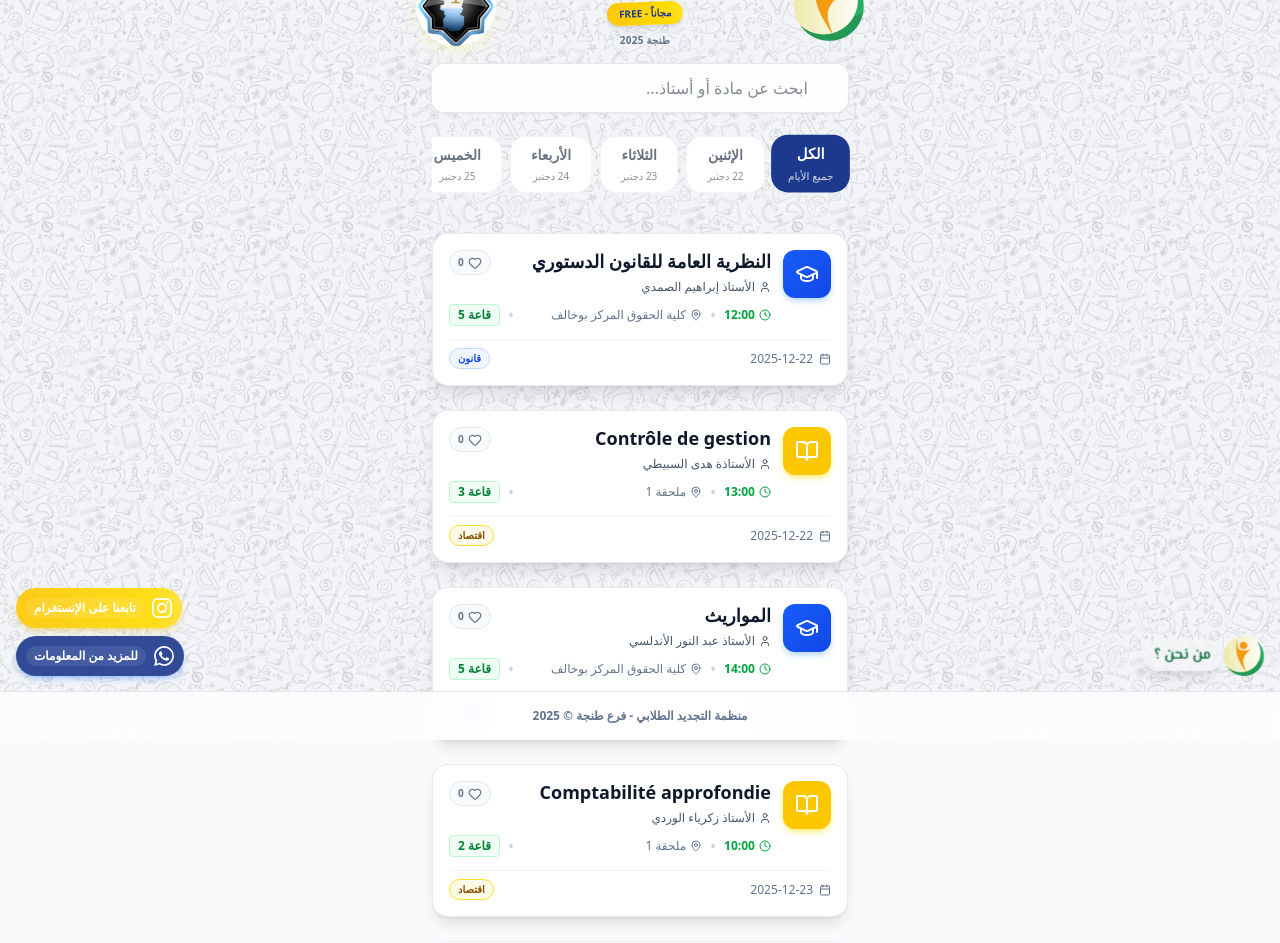
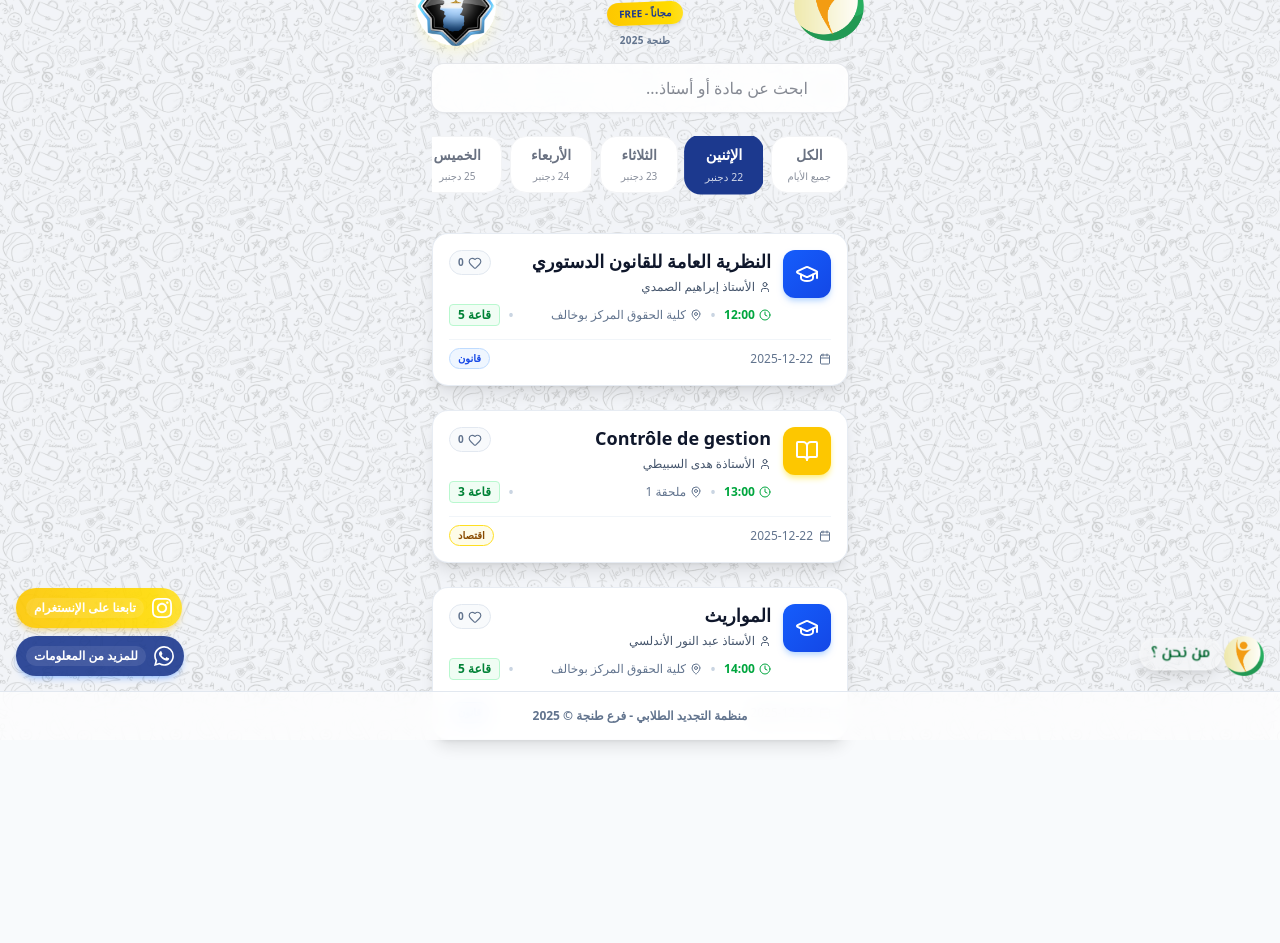
Before and after one commit to AbdellahBM/orema_courses, a Next.js app: page / in a window 1280 px wide. Shown: the part 60-1003 px from the top of the page. Built offline with nearby package versions, Linux system fonts and the light colour scheme.

Commit message:
Update schedule: cancel Probabilite class and focus current day

```diff
--- a/app/home/components/ScheduleCard.tsx
+++ b/app/home/components/ScheduleCard.tsx
@@ -8,8 +8,11 @@ import { useLikes } from '../hooks/useLikes';
 import { isClassPassed } from '../utils/dateUtils';
 
 /*
-  Modern profile-style card component with like functionality.
-  Optimized for compact layout with better space management.
+  File Purpose:
+  - Renders a modern, compact card for a single `ClassSession`, including professor, time, location, and interaction controls.
+  - Integrates the likes system so students can express interest in specific classes while keeping the layout space-efficient.
+  - Updated to visually flag canceled classes (via `session.isCancelled`) such as the Probabilité class, clearly indicating that
+    the class will not take place while still showing its original schedule slot.
 */
 
 interface ScheduleCardProps {
@@ -28,18 +31,19 @@ export default function ScheduleCard({ session, index }: ScheduleCardProps) {
     : 'bg-yellow-50 text-yellow-800 border-yellow-300';
 
   const passed = isClassPassed(session.date, session.time);
+  const cancelled = session.isCancelled;
 
   return (
     <motion.div
       initial={{ opacity: 0, y: 20 }}
-      animate={{ opacity: passed ? 0.85 : 1, y: 0 }}
+      animate={{ opacity: passed || cancelled ? 0.85 : 1, y: 0 }}
       transition={{ delay: index * 0.08, duration: 0.4 }}
-      whileTap={passed ? {} : { scale: 0.98 }}
-      className={`relative group ${passed ? 'pointer-events-none' : ''}`}
+      whileTap={passed || cancelled ? {} : { scale: 0.98 }}
+      className={`relative group ${passed || cancelled ? 'pointer-events-none' : ''}`}
     >
       {/* Main Card */}
       <div className={`bg-white rounded-2xl shadow-lg border border-slate-200/80 transition-all duration-300 overflow-hidden ${
-        passed
+        passed || cancelled
           ? 'opacity-85 grayscale'
           : session.category === 'Law'
             ? 'active:shadow-xl active:border-blue-200/60'
@@ -56,7 +60,7 @@ export default function ScheduleCard({ session, index }: ScheduleCardProps) {
                 ? 'bg-gradient-to-br from-blue-600 to-blue-700 shadow-md shadow-blue-200 text-white'
                 : 'bg-yellow-400 shadow-md shadow-yellow-200 text-white'
             } flex items-center justify-center shrink-0 ${
-              passed ? 'opacity-60' : ''
+              passed || cancelled ? 'opacity-60' : ''
             }`}>
               {session.category === 'Law' ? (
                 <GraduationCap className="w-6 h-6" />
@@ -70,18 +74,23 @@ export default function ScheduleCard({ session, index }: ScheduleCardProps) {
               <div className="flex items-start justify-between gap-2 mb-1">
                 <div className="flex-1 min-w-0">
                   <h3 className={`text-lg font-bold leading-tight line-clamp-2 ${
-                    passed ? 'text-slate-400' : 'text-slate-900'
+                    passed || cancelled ? 'text-slate-400' : 'text-slate-900'
                   }`}>
                     {session.subject}
                   </h3>
-                  {session.notConfirmed && !passed && (
+                  {session.notConfirmed && !passed && !cancelled && (
                     <span className="inline-block mt-1 text-xs font-bold text-red-600 animate-pulse">
                       ⚠️ غير مؤكد
                     </span>
                   )}
+                  {cancelled && (
+                    <span className="inline-block mt-1 text-xs font-bold text-red-600">
+                      ❌ تم إلغاء هذه الحصة
+                    </span>
+                  )}
                 </div>
                 {/* Like Button */}
-                {!passed && (
+                {!passed && !cancelled && (
                   <button
                     onClick={toggleLike}
                     className={`flex items-center gap-1 px-2 py-1 rounded-full transition-all duration-200 shrink-0 ${
@@ -109,7 +118,7 @@ export default function ScheduleCard({ session, index }: ScheduleCardProps) {
               {/* Professor - Inline with time/location */}
               <div className="flex items-center gap-2 flex-wrap mb-2">
                 <div className={`flex items-center gap-1 text-xs ${
-                  passed ? 'text-slate-400' : 'text-slate-600'
+                  passed || cancelled ? 'text-slate-400' : 'text-slate-600'
                 }`}>
                   <User className="w-3 h-3" />
                   <span className="font-medium">{session.professor}</span>
@@ -119,14 +128,14 @@ export default function ScheduleCard({ session, index }: ScheduleCardProps) {
               {/* Time and Location - Compact Row */}
               <div className="flex items-center gap-2 flex-wrap">
                 <div className={`flex items-center gap-1 text-xs ${
-                  passed ? 'text-slate-400' : 'text-green-600'
+                  passed || cancelled ? 'text-slate-400' : 'text-green-600'
                 }`}>
                   <Clock className="w-3 h-3 shrink-0" />
                   <span className="font-semibold">{session.time}</span>
                 </div>
                 <span className="text-slate-300 shrink-0">•</span>
                 <div className={`flex items-center gap-1 text-xs flex-1 min-w-0 ${
-                  passed ? 'text-slate-400' : 'text-slate-500'
+                  passed || cancelled ? 'text-slate-400' : 'text-slate-500'
                 }`}>
                   <MapPin className="w-3 h-3 shrink-0" />
                   <span className="font-medium break-words">{session.location}</span>
@@ -135,7 +144,7 @@ export default function ScheduleCard({ session, index }: ScheduleCardProps) {
                   <>
                     <span className="text-slate-300 shrink-0">•</span>
                     <span className={`text-xs font-semibold px-2 py-0.5 rounded shrink-0 ${
-                      passed
+                      passed || cancelled
                         ? 'bg-slate-50 text-slate-400'
                         : 'bg-green-50 text-green-700 border border-green-200'
                     }`}>
@@ -150,7 +159,7 @@ export default function ScheduleCard({ session, index }: ScheduleCardProps) {
           {/* Bottom Section - Date and Tags in one row */}
           <div className="flex items-center justify-between gap-2 pt-2 border-t border-slate-100">
             <div className={`flex items-center gap-1.5 text-xs ${
-              passed ? 'text-slate-400' : 'text-slate-500'
+              passed || cancelled ? 'text-slate-400' : 'text-slate-500'
             }`}>
               <Calendar className="w-3 h-3" />
               <span className="font-medium">{session.date}</span>
@@ -158,17 +167,26 @@ export default function ScheduleCard({ session, index }: ScheduleCardProps) {
 
             {/* Category Tags - Compact */}
             <div className="flex items-center gap-1.5 flex-wrap">
-              {session.notConfirmed && (
+              {session.notConfirmed && !cancelled && (
                 <div className={`inline-flex items-center px-2.5 py-1 rounded-full text-xs font-bold border-2 shadow-sm ${
-                  passed
+                  passed || cancelled
                     ? 'bg-slate-50 text-slate-400 border-slate-200'
                     : 'bg-red-50 text-red-700 border-red-400 shadow-red-100'
                 }`}>
                   ⚠️ غير مؤكد
                 </div>
               )}
+              {cancelled && (
+                <div className={`inline-flex items-center px-2.5 py-1 rounded-full text-xs font-bold border-2 shadow-sm ${
+                  passed || cancelled
+                    ? 'bg-slate-50 text-slate-400 border-slate-200'
+                    : 'bg-red-50 text-red-700 border-red-400 shadow-red-100'
+                }`}>
+                  ❌ ملغاة
+                </div>
+              )}
               <div className={`inline-flex items-center px-2 py-0.5 rounded-full text-[10px] font-bold border ${
-                passed
+                passed || cancelled
                   ? 'bg-slate-50 text-slate-400 border-slate-200'
                   : categoryColor
               }`}>
--- a/app/home/components/ScheduleManager.tsx
+++ b/app/home/components/ScheduleManager.tsx
@@ -1,6 +1,6 @@
 'use client';
 
-import React, { useState, useMemo } from 'react';
+import React, { useState, useMemo, useRef, useEffect } from 'react';
 import { scheduleData } from '../data';
 import ScheduleCard from './ScheduleCard';
 import { Filter, Search } from 'lucide-react';
@@ -8,17 +8,26 @@ import { motion, AnimatePresence } from 'framer-motion';
 import { areAllClassesPassedForDay, isClassPassed } from '../utils/dateUtils';
 
 /*
-  Manages the schedule view, including filtering by day and searching.
-  Features:
-  - Day Tabs with Dates
-  - Search/Filter
-  - Animated transitions
-  - Day tabs with reduced opacity when all classes have passed
+  File Purpose:
+  - Manages the schedule view, including filtering, search, and the horizontal day tabs row.
+  - Provides an at-a-glance navigation between days while only showing upcoming classes by default.
+  - Updated so that the current (or next upcoming) day is selected and scrolled into view initially,
+    while past days remain accessible by sliding horizontally.
 */
 
+// Determine which day should be selected by default (today's or the next upcoming day).
+const getInitialSelectedDay = (): string => {
+  const todayISO = new Date().toISOString().slice(0, 10);
+  const sortedByDate = [...scheduleData].sort((a, b) => a.date.localeCompare(b.date));
+  const upcoming = sortedByDate.find((session) => session.date >= todayISO);
+  return upcoming ? upcoming.day : 'All';
+};
+
 export default function ScheduleManager() {
-  const [selectedDay, setSelectedDay] = useState<string>('All');
+  const [selectedDay, setSelectedDay] = useState<string>(getInitialSelectedDay);
   const [searchTerm, setSearchTerm] = useState('');
+  const scrollContainerRef = useRef<HTMLDivElement | null>(null);
+  const dayButtonRefs = useRef<Record<string, HTMLButtonElement | null>>({});
 
   // Extract unique days with their dates, sorted by date
   const days = useMemo(() => {
@@ -68,6 +77,22 @@ export default function ScheduleManager() {
     return areAllClassesPassedForDay(day, scheduleData);
   };
 
+  // On mount, scroll the horizontal day tabs so that the current/next day is the first visible,
+  // keeping past days off-screen unless the user manually slides back.
+  useEffect(() => {
+    const container = scrollContainerRef.current;
+    if (!container || days.length === 0) return;
+
+    const todayISO = new Date().toISOString().slice(0, 10);
+    const targetDay = days.find((d) => d.date >= todayISO) ?? days[0];
+    const targetButton = dayButtonRefs.current[targetDay.day];
+
+    if (targetButton) {
+      const offset = Math.max(targetButton.offsetLeft - 16, 0); // small padding
+      container.scrollTo({ left: offset, behavior: 'auto' });
+    }
+  }, [days]);
+
   return (
     <div className="px-4 pb-32 max-w-md mx-auto relative z-10">
 
@@ -103,13 +128,19 @@ export default function ScheduleManager() {
         </motion.button>
 
         {/* Scrollable Days Container */}
-        <div className="flex-1 overflow-x-auto pb-2 scrollbar-hide day-tabs-scroll snap-x snap-mandatory">
+        <div
+          ref={scrollContainerRef}
+          className="flex-1 overflow-x-auto pb-2 scrollbar-hide day-tabs-scroll snap-x snap-mandatory"
+        >
           <div className="flex gap-2 min-w-max">
             {days.map(({ day, date }) => {
               const dayPassed = isDayPassed(day);
               return (
                 <motion.button
                   key={day}
+                  ref={(el) => {
+                    dayButtonRefs.current[day] = el;
+                  }}
                   onClick={() => setSelectedDay(day)}
                   whileTap={{ scale: 0.95 }}
                   className={`
--- a/app/home/data.ts
+++ b/app/home/data.ts
@@ -1,10 +1,12 @@
 import { ClassSession } from "./types";
 
 /*
-  Data for the class schedule.
-  Contains the list of support classes for the week with precise ISO dates.
-  Base start date: Monday, Dec 22, 2025.
-  Note: `initialLikes` is the hardcoded starting value (editable in code).
+  File Purpose:
+  - Provides the static data source for the weekly class schedule used by the home page.
+  - Each entry conforms to `ClassSession`, enabling UI components to render consistent cards.
+  - The Probabilité class on Thursday (id "9") is explicitly marked with `isCancelled: true`
+    so that the UI can communicate that this class has been canceled without deleting it
+    from the schedule.
 */
 
 export const scheduleData: ClassSession[] = [
@@ -109,6 +111,8 @@ export const scheduleData: ClassSession[] = [
     room: "2",
     professor: "الأستاذ بلال الصبار",
     category: "Economics",
+     // This class has been canceled; keep it in the list but visually mark it in the UI.
+    isCancelled: true,
     initialLikes: 0,
   },
   {
```
Also changed, not shown: app/home/types.ts (+10 -1 lines).
